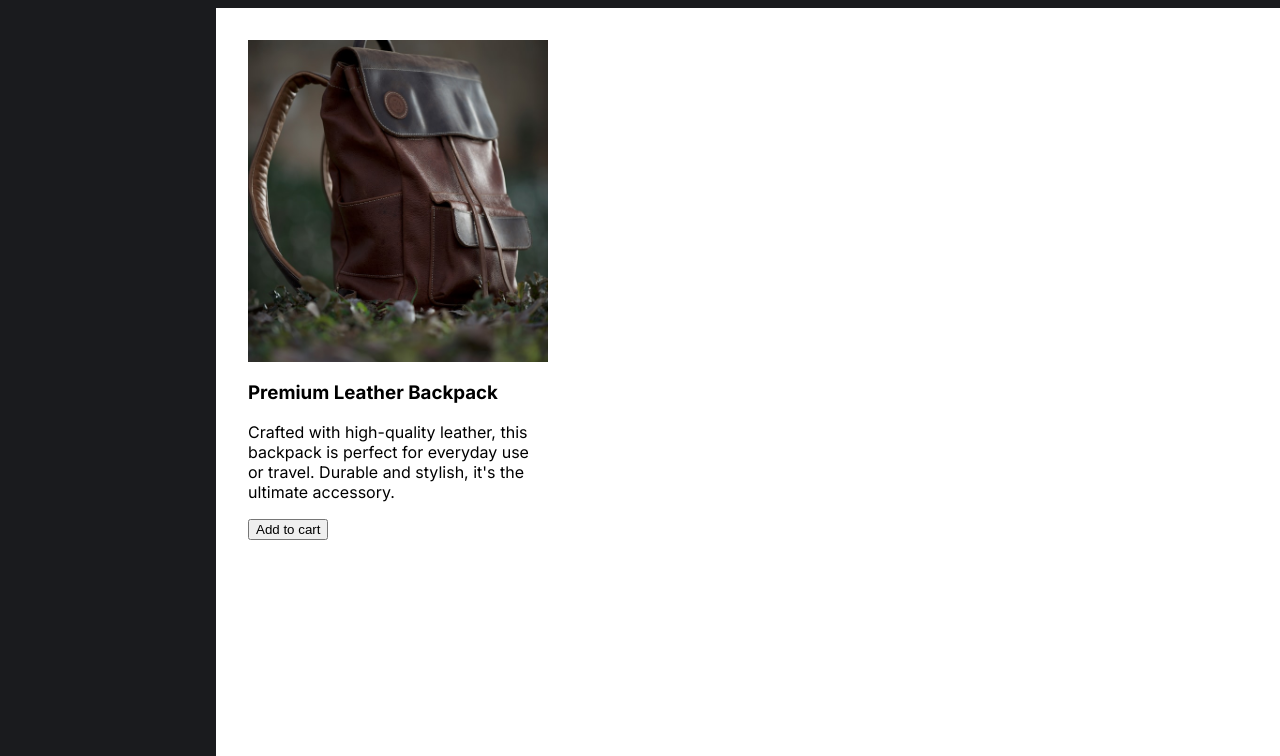
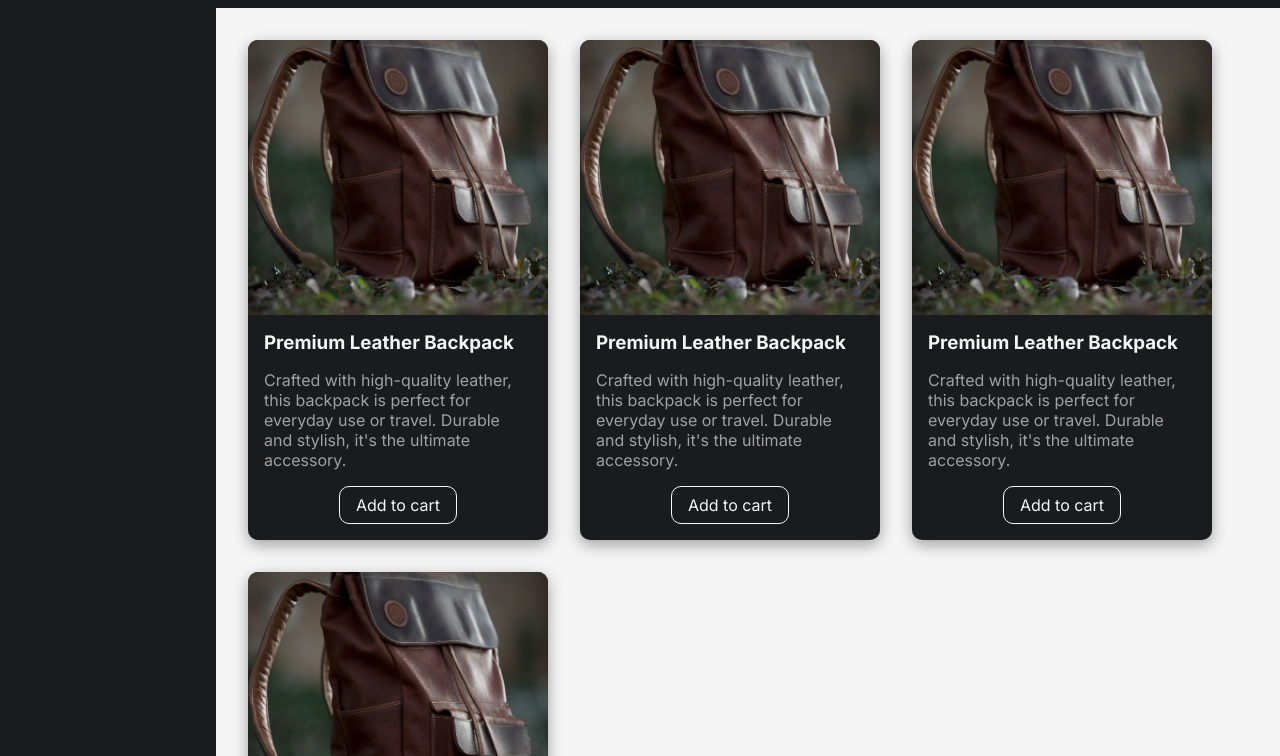
Before and after one commit to Lexicon-LTU-2024/webshop-draft-code-along, a plain HTML site: page index.html in a window 1280 px wide. Shown: the part 44-800 px from the top of the page. Drawn offline with nearby package versions, Linux system fonts and the light colour scheme.

Commit message:
finish card

```diff
--- a/index.css
+++ b/index.css
@@ -1,6 +1,6 @@
 @import url("https://fonts.googleapis.com/css2?family=Inter:wght@100..900&display=swap");
 
-body {
+* {
   font-family: "Inter", sans-serif;
   margin: 0;
 }
@@ -63,13 +63,20 @@ body {
 /*########## Container > Main Content ########## */
 
 .container .main-content {
+  background-color: whitesmoke;
+  display: flex;
+  flex-wrap: wrap;
   flex: 5;
+  gap: 2rem;
   padding: 2rem;
 }
 
 /*########## Container > Main Content > Card ########## */
 
 .container .main-content .card {
+  background-color: #1a1b1e;
+  border-radius: 10px;
+  box-shadow: rgba(0, 0, 0, 0.35) 0px 5px 15px;
   display: flex;
   flex-direction: column;
   height: 500px;
@@ -80,6 +87,35 @@ body {
   background-image: url("assets/leather-backpack.jpg");
   background-position: center;
   background-size: cover;
-  height: 100%;
-  margin: 0;
+  border-radius: 10px 10px 0 0;
+  flex: 1;
 }
+
+.container .main-content .card .card-content {
+  color: whitesmoke;
+  padding: 1rem;
+}
+
+.container .main-content .card .card-content h3 {
+  margin-bottom: 1rem;
+}
+
+.container .main-content .card .card-content .card-text {
+  color: #9ca3a1;
+  margin-bottom: 1rem;
+}
+
+.container .main-content .card .card-content .card-actions {
+  display: flex;
+  justify-content: center;
+}
+
+.container .main-content .card .card-content .card-actions .add {
+  background-color: inherit;
+  border-radius: 10px;
+  border: 1px solid whitesmoke;
+  color: whitesmoke;
+  cursor: pointer;
+  font-size: 1rem;
+  padding: 0.5rem 1rem;
+}
--- a/index.html
+++ b/index.html
@@ -48,6 +48,48 @@
             </div>
           </div>
         </article>
+
+        <article class="card">
+          <figure class="card-image"></figure>
+          <div class="card-content">
+            <h3>Premium Leather Backpack</h3>
+            <p class="card-text">
+              Crafted with high-quality leather, this backpack is perfect for everyday use or
+              travel. Durable and stylish, it's the ultimate accessory.
+            </p>
+            <div class="card-actions">
+              <button class="add">Add to cart</button>
+            </div>
+          </div>
+        </article>
+
+        <article class="card">
+          <figure class="card-image"></figure>
+          <div class="card-content">
+            <h3>Premium Leather Backpack</h3>
+            <p class="card-text">
+              Crafted with high-quality leather, this backpack is perfect for everyday use or
+              travel. Durable and stylish, it's the ultimate accessory.
+            </p>
+            <div class="card-actions">
+              <button class="add">Add to cart</button>
+            </div>
+          </div>
+        </article>
+
+        <article class="card">
+          <figure class="card-image"></figure>
+          <div class="card-content">
+            <h3>Premium Leather Backpack</h3>
+            <p class="card-text">
+              Crafted with high-quality leather, this backpack is perfect for everyday use or
+              travel. Durable and stylish, it's the ultimate accessory.
+            </p>
+            <div class="card-actions">
+              <button class="add">Add to cart</button>
+            </div>
+          </div>
+        </article>
       </main>
     </section>
   </body>
```
